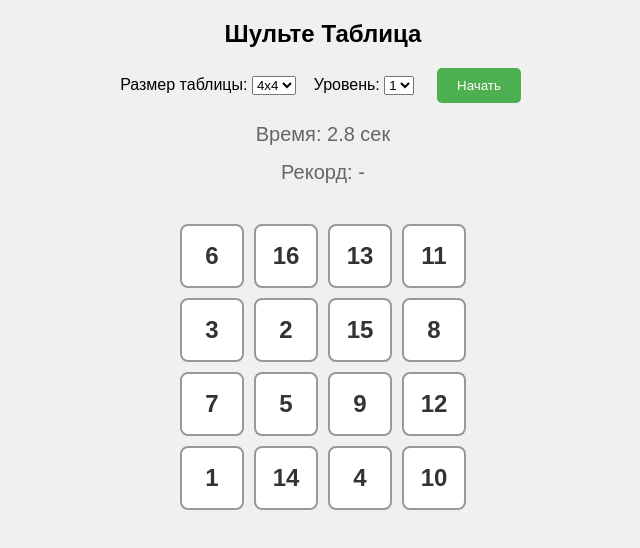
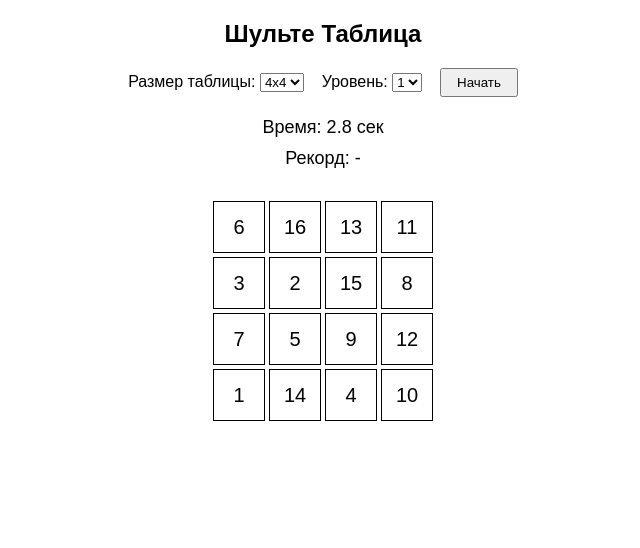
Before and after one commit to vladkrass/Shulte2, a plain HTML site: page index.html in a window 1280 px wide. Both pictures are taken after a click on the button "Начать". Shown: the whole page, without its empty margins (317-957 px from the left). Drawn offline with Linux system fonts and the light colour scheme.

Commit message:
index.html

```diff
--- a/index.html
+++ b/index.html
@@ -5,25 +5,17 @@
     <title>Шульте Таблица</title>
     <script src="https://telegram.org/js/telegram-web-app.js"></script>
     <style>
-        body { font-family: Arial, sans-serif; background: #f0f0f0; text-align: center; }
+        body { font-family: Arial, sans-serif; background: #fff; text-align: center; }
         .controls { margin: 20px 0; }
         .board { display: inline-block; margin: 20px auto; }
         .cell {
             display: inline-block;
-            width: 60px; height: 60px; margin: 5px;
-            background: #fff; border: 2px solid #999; border-radius: 8px;
-            font-size: 24px; font-weight: bold; color: #333;
-            line-height: 60px; cursor: pointer; transition: all 0.3s;
+            width: 50px; height: 50px; margin: 2px;
+            background: #fff; border: 1px solid #000;
+            font-size: 20px; line-height: 50px; cursor: pointer; user-select: none;
         }
-        .cell:hover { background: #e6e6e6; }
-        .cell.found { background: #b3e5fc; }
-        #timer, #record { margin: 15px; font-size: 20px; color: #666; }
-        button {
-            padding: 10px 20px; margin: 0 5px;
-            background: #4CAF50; color: white; border: none; border-radius: 5px;
-            cursor: pointer; transition: background 0.3s;
-        }
-        button:hover { background: #45a049; }
+        #timer, #record { margin: 10px; font-size: 18px; }
+        button { padding: 5px 15px; }
     </style>
 </head>
 <body>
@@ -95,7 +87,7 @@
 
         function clickCell(cell, num) {
             if (num === next) {
-                cell.classList.add('found');
+                cell.style.background = "#eee";
                 next++;
                 if (next > size * size) finishGame();
             }
@@ -111,12 +103,12 @@
             if (timerInterval) clearInterval(timerInterval);
             document.getElementById('result').textContent = "Поздравляем! Ваше время: " + currentTime.toFixed(1) + " сек";
             updateRecord(currentTime);
-            // --- Блок для Telegram WebApp ---
+            // --- Только этот блок добавлен для Telegram WebApp ---
             if (window.Telegram && Telegram.WebApp) {
                 Telegram.WebApp.sendData(currentTime.toFixed(1));
                 Telegram.WebApp.close();
             }
-            // --- Конец блока ---
+            // --- конец блока ---
         }
 
         function updateRecord(time) {
@@ -131,14 +123,12 @@
             document.getElementById('record').textContent = "Рекорд: " + (bestTime ? bestTime.toFixed(1) + " сек" : "-");
         }
 
-        // При изменении настроек показываем рекорд для выбранных параметров
         document.getElementById('size').onchange = document.getElementById('level').onchange = function() {
             let key = "shulte_record_" + document.getElementById('size').value + "x" + document.getElementById('size').value + "_lvl" + document.getElementById('level').value;
             let rec = localStorage.getItem(key);
             document.getElementById('record').textContent = "Рекорд: " + (rec ? parseFloat(rec).toFixed(1) + " сек" : "-");
         };
 
-        // Инициализация рекорда при загрузке
         window.onload = function() {
             let key = "shulte_record_" + document.getElementById('size').value + "x" + document.getElementById('size').value + "_lvl" + document.getElementById('level').value;
             let rec = localStorage.getItem(key);
```
